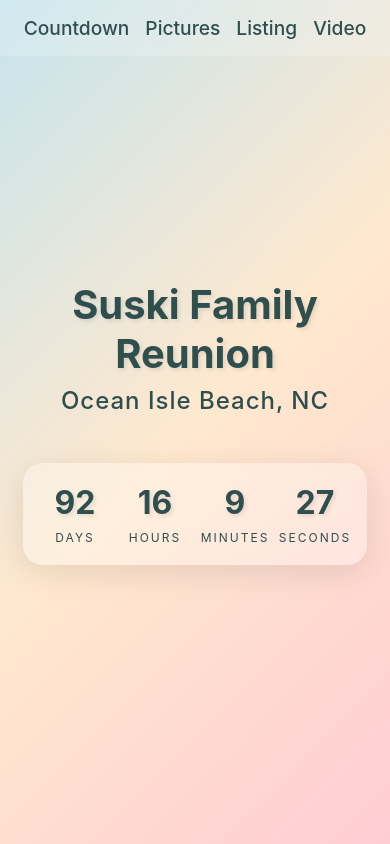
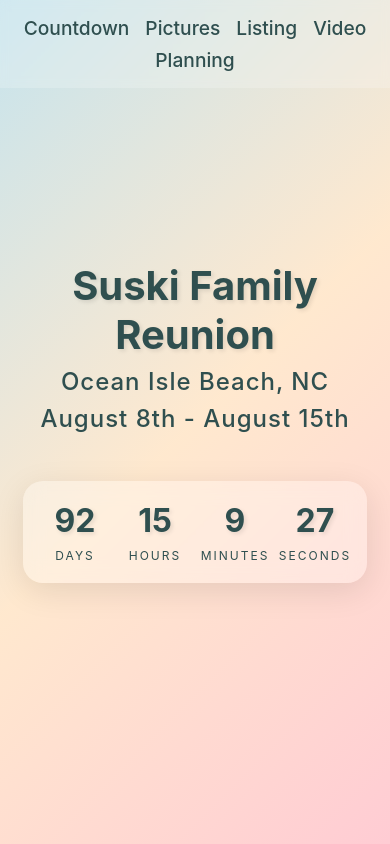
Before and after one commit to ckbarrett/SuskiReunion2.0, a React (Create React App) app in the folder suskireunion2.0/: page / in a window 390 px wide. Shown: the top 844 px of the page. Built offline with nearby package versions, Linux system fonts and the light colour scheme.

Commit message:
Added planning link

```diff
--- a/suskireunion2.0/src/App.css
+++ b/suskireunion2.0/src/App.css
@@ -141,11 +141,12 @@ html {
  }
 }
 
-@media screen and (max-width: 450px) {
+@media screen and (max-width: 540px) {
   .navigation .nav-links {
-    gap: 1rem;
+    flex-wrap: wrap;
+    gap: 0.5rem 1rem;
   }
-  }
+}
 
 .time-block {
   display: flex;
--- a/suskireunion2.0/src/App.js
+++ b/suskireunion2.0/src/App.js
@@ -55,7 +55,7 @@ function App() {
   ];
 
   useEffect(() => {
-    const targetDate = new Date('August 8, 2025 17:00:00 EDT');
+    const targetDate = new Date('August 8, 2025 16:00:00 EDT');
 
     const timer = setInterval(() => {
       const now = new Date();
@@ -88,6 +88,8 @@ function App() {
           <a href="#pictures">Pictures</a>
           <a href="https://fivehillsrealty.guestybookings.com/en/properties/67cdea3318e11c0012191190">Listing</a>
           <a href="https://youtu.be/aAU0qq-DHy0">Video</a>
+          <a href="https://docs.google.com/spreadsheets/d/1T4-c3Nx7EsRznH-0KWbGfLqlACIm09xlq8MkNeqqHjQ/edit?usp=sharing" target="_blank" rel="noopener noreferrer">Planning</a>
+
 
         </div>
       </nav>
@@ -96,6 +98,7 @@ function App() {
         <div className="event-info">
           <h1 className="title">Suski Family Reunion</h1>
           <h2 className="subtitle">Ocean Isle Beach, NC</h2>
+          <h2 className="subtitle">August 8th - August 15th</h2>
         </div>
         <div className="timer">
           <div className="time-block">
```
